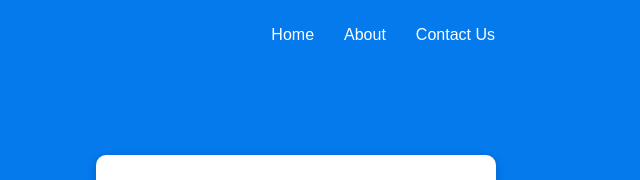
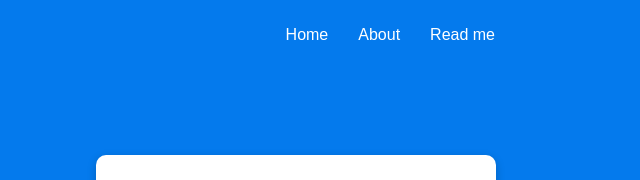
Before and after one commit to Atanusmuia/Global-Hosting, a plain HTML site: page index.html in a window 1280 px wide. Shown: the top 180 px of the page, 640-1280 px from the left. Drawn offline with Linux system fonts and the light colour scheme.

Commit message:
changed one list to read me from contact us

```diff
--- a/index.html
+++ b/index.html
@@ -18,7 +18,7 @@
                 <ul>
                     <li><a href="index.html">Home</a></li>
                     <li><a href="index.html">About</a></li>
-                    <li><a href="index.html">Contact Us</a></li>
+                    <li><a href="index.html">Read me</a></li>
                 </ul>
             </nav>
         </div>
```
